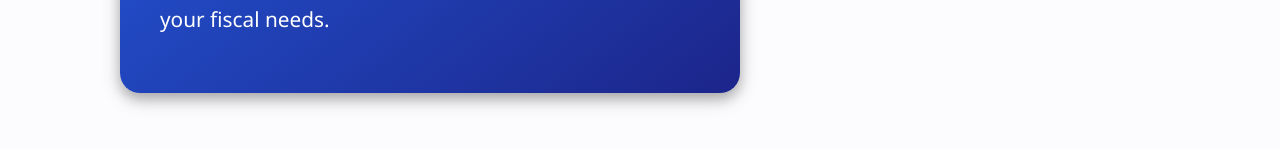
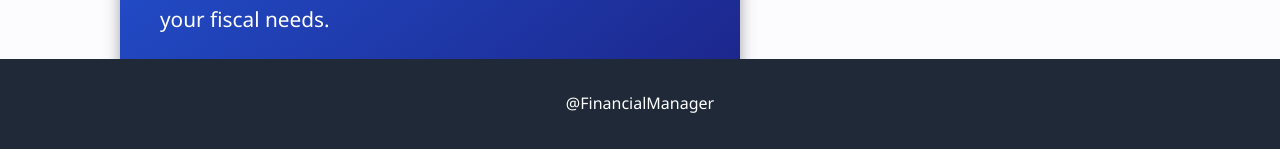
Before and after one commit to 2024-25-Allen-ISD-Computer-Science/3rd-period-isp-financial-manager-isp, a React (Vite) app in the folder financial-manager-isp/: page / in a window 1280 px wide. Shown: the part 651-800 px from the top of the page. Built offline with nearby package versions, Linux system fonts and the light colour scheme; no server answers.

Commit message:
footer thingy

```diff
--- a/financial-manager-isp/src/css/indexstyle.css
+++ b/financial-manager-isp/src/css/indexstyle.css
@@ -537,3 +537,28 @@ footer .container {
 .carousel-item:hover .carousel-info {
     opacity: 1; /* Ensures info is always visible even without hover */
 }
+
+
+
+
+/* Footer Styling for Desktops */
+.footer {
+    background-color: #0a1a4a; /* Dark navy blue */
+    color: white;
+    padding: 20px;
+    text-align: center;
+    position: fixed;
+    bottom: 0;
+    left: 0;
+    width: 100%;
+}
+
+.footer-content {
+    max-width: 1200px;
+    margin: 0 auto;
+}
+
+.footer p {
+    font-size: 1rem;
+    margin: 0;
+}
--- a/financial-manager-isp/src/pages/Home.jsx
+++ b/financial-manager-isp/src/pages/Home.jsx
@@ -201,6 +201,12 @@ const Home = () => {
         </div>
 
         <div className="fill-partway imgdesc"></div>
+
+        <footer class="footer">
+            <div class="footer-content">
+                <p>@FinancialManager</p>
+            </div>
+        </footer>
       </main>
     </>
   );
```
